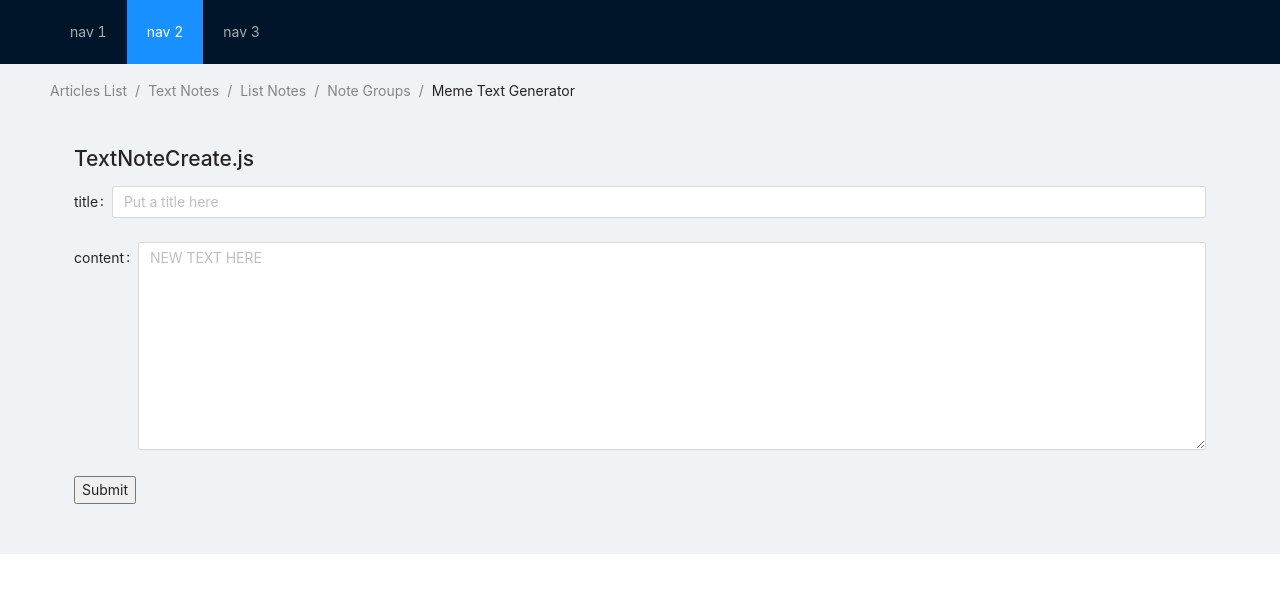
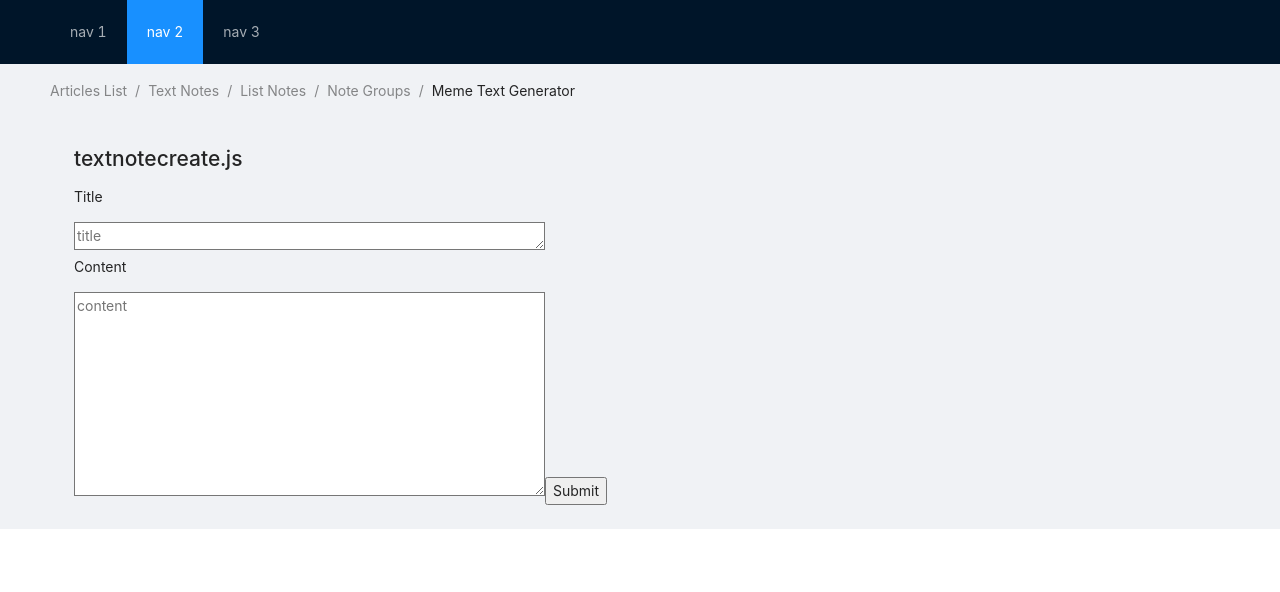
Before and after one commit to albud187/greynotes, a React (Create React App) app in the folder frontend/: page /create_note in a window 1280 px wide. Shown: the top 592 px of the page. Built offline with nearby package versions, Linux system fonts and the light colour scheme.

Commit message:
crud testing
crud testing

```diff
--- a/frontend/src/components/TextNotes.js
+++ b/frontend/src/components/TextNotes.js
@@ -16,13 +16,8 @@ const IconText = ({ icon, text }) => (
 const TextNotes =(props)=>{
   return(
 
-
-
-
-
   <List
     grid={{ gutter: 16, column: 6}}
-
 
     dataSource={props.data}
 
@@ -36,9 +31,7 @@ const TextNotes =(props)=>{
 
         />
 
-
-
-        <p>date_created = {item.date_created}</p> <p>group = {item.note_group.slug}</p>
+        <p>date_created = {item.date_created}</p> <p>group = {item.note_group}</p>
 
         </Card>
       </List.Item>
--- a/frontend/src/containers/TextNoteDetailView.js
+++ b/frontend/src/containers/TextNoteDetailView.js
@@ -24,9 +24,11 @@ class TextNoteDetail extends React.Component{
 
 
     handleDelete = (event) => {
+      event.preventDefault()
       const textnoteID = this.props.match.params.textnoteID;
-      axios.delete(`http://127.0.0.1:8000/api/textnotes/${textnoteID}/`)
-        this.props.history.push('/');
+      axios.delete(`http://127.0.0.1:8000/api/TextNotes/${textnoteID}/`)
+        this.forceUpdate();
+        this.props.history.push('/text_note_list');
         this.forceUpdate();
     }
 
@@ -41,7 +43,7 @@ class TextNoteDetail extends React.Component{
         textnoteContent={this.state.textnote.content}
         textnoteTitle = {this.state.textnote.title}/>
 
-      <form onSubmit={this.handleDelete}>
+      <form onSubmit={(event)=>this.handleDelete(event)}>
         <Button type='danger' htmlType='submit'>Delete</Button>
       </form>
 
--- a/frontend/src/forms/TextNoteCreate.js
+++ b/frontend/src/forms/TextNoteCreate.js
@@ -16,26 +16,22 @@ class TextNoteCreate extends React.Component {
       .then(res=>console.log(res))
       .catch(err=>console.log(err));
       this.forceUpdate();
-      this.props.history.push('/');
+      this.props.history.push('/text_note_list');
+      this.forceUpdate();
+      this.props.history.push('/text_note_list')
       this.forceUpdate();
   }
 
 render(){
   return (
       <div>
-      <h1>TextNoteCreate.js</h1>
-        <form onSubmit={(event)=>this.handleFormSubmit(event,
-          this.props.requestType,
-        )}>
-          <Form.Item label="title">
-              <Input name="title" placeholder="Put a title here"/>
-          </Form.Item>
-          <Form.Item label="content">
-              <TextArea rows={9} name="content" placeholder="NEW TEXT HERE" />
-          </Form.Item>
-          <Form.Item>
+      <h1>textnotecreate.js</h1>
+        <form onSubmit={(event)=>this.handleFormSubmit(event)}>
+          <p>Title</p>
+              <textarea rows="1" cols="50" name="title" placeholder="title"/>
+          <p>Content</p>
+              <textarea rows="9" cols="50" name="content" placeholder="content" />
             <button type="submit">Submit</button>
-          </Form.Item>
         </form>
       </div>
     );
```
Also changed, not shown: 2 other files (tests, documents, lock files or other folders).
